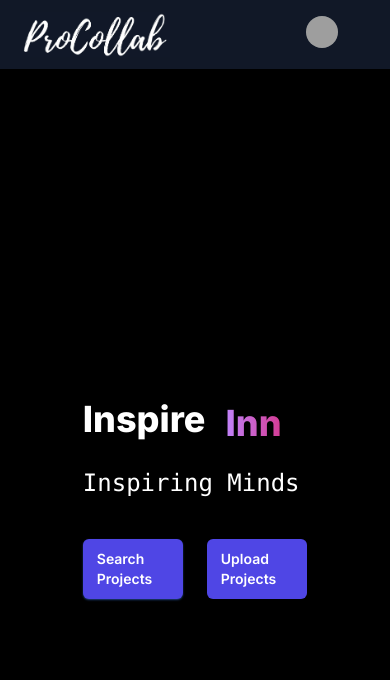
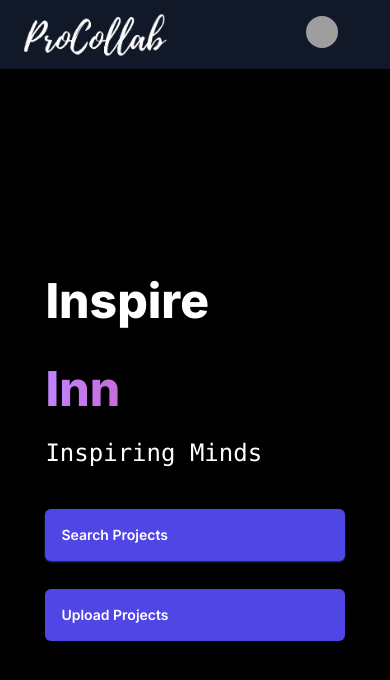
Before and after one commit to Abhishek-Gupta-1/ProCollab-Frontend, a Next.js app: page / in a window 390 px wide. Shown: the top 680 px of the page. Built offline with nearby package versions, Linux system fonts and the light colour scheme; grey boxes are pictures that could not be loaded.

Commit message:
dashboard for mobile view

```diff
--- a/components/dashboard/dashboard.tsx
+++ b/components/dashboard/dashboard.tsx
@@ -20,9 +20,9 @@ export default function Example() {
 
                 <div className="flex justify-center items-center h-full">
 
-                    <div className="text-left w-3/5 md:mt-[-3rem]">
+                    <div className="text-left w-4/5 md:w-3/5 mt-[-5rem] md:mt-[-3rem]">
 
-                         <div className="text-4xl sm:text-5xl md:text-6xl lg:text-8xl space-y-5 font-extrabold flex  gap-5">
+                         <div className="text-5xl sm:text-5xl md:text-6xl lg:text-8xl space-y-5 font-extrabold flex flex-col md:flex-row  gap-5">
 
                          <h1 className='text-white mt-4'>Inspire</h1>
                                 <div className="text-transparent bg-clip-text bg-gradient-to-r  from-purple-400 to-pink-600">
@@ -47,14 +47,14 @@ export default function Example() {
                                 Inspiring Minds
                             </p>
 
-                            <div className="mt-10 flex justify-left gap-x-6 ">
+                            <div className="mt-10 flex flex-col md:flex-row justify-left  md:gap-x-6 ">
                                 <Link
                                     href="/searchprojects"
-                                    className="bg-blue-500 shadow-lg shadow-blue-500/50 rounded-md bg-indigo-600 px-3.5 py-2.5 text-sm font-semibold text-white shadow-sm hover:bg-indigo-500 focus-visible:outline focus-visible:outline-2 focus-visible:outline-offset-2 focus-visible:outline-indigo-600"
+                                    className=" bg-indigo-600 shadow-blue-500/50 rounded-md p-4 md:p-0 md:px-3.5 md:py-2.5 text-sm font-semibold text-white shadow-sm hover:bg-indigo-500 focus-visible:outline focus-visible:outline-2 focus-visible:outline-offset-2 focus-visible:outline-indigo-600"
                                 >
                                     Search Projects
                                 </Link>
-                                <Link href="/uploadproject" className="rounded-md bg-indigo-600 px-3.5 py-2.5 text-sm font-semibold text-white shadow-sm hover:bg-indigo-500 focus-visible:outline focus-visible:outline-2 focus-visible:outline-offset-2 focus-visible:outline-indigo-600">
+                                <Link href="/uploadproject" className="rounded-md mt-7 md:mt-0 bg-indigo-600 p-4 md:p-0 md:px-3.5 md:py-2.5 text-sm font-semibold text-white shadow-sm hover:bg-indigo-500 focus-visible:outline focus-visible:outline-2 focus-visible:outline-offset-2 focus-visible:outline-indigo-600">
                                     Upload Projects
                                 </Link>
                             </div>
```
